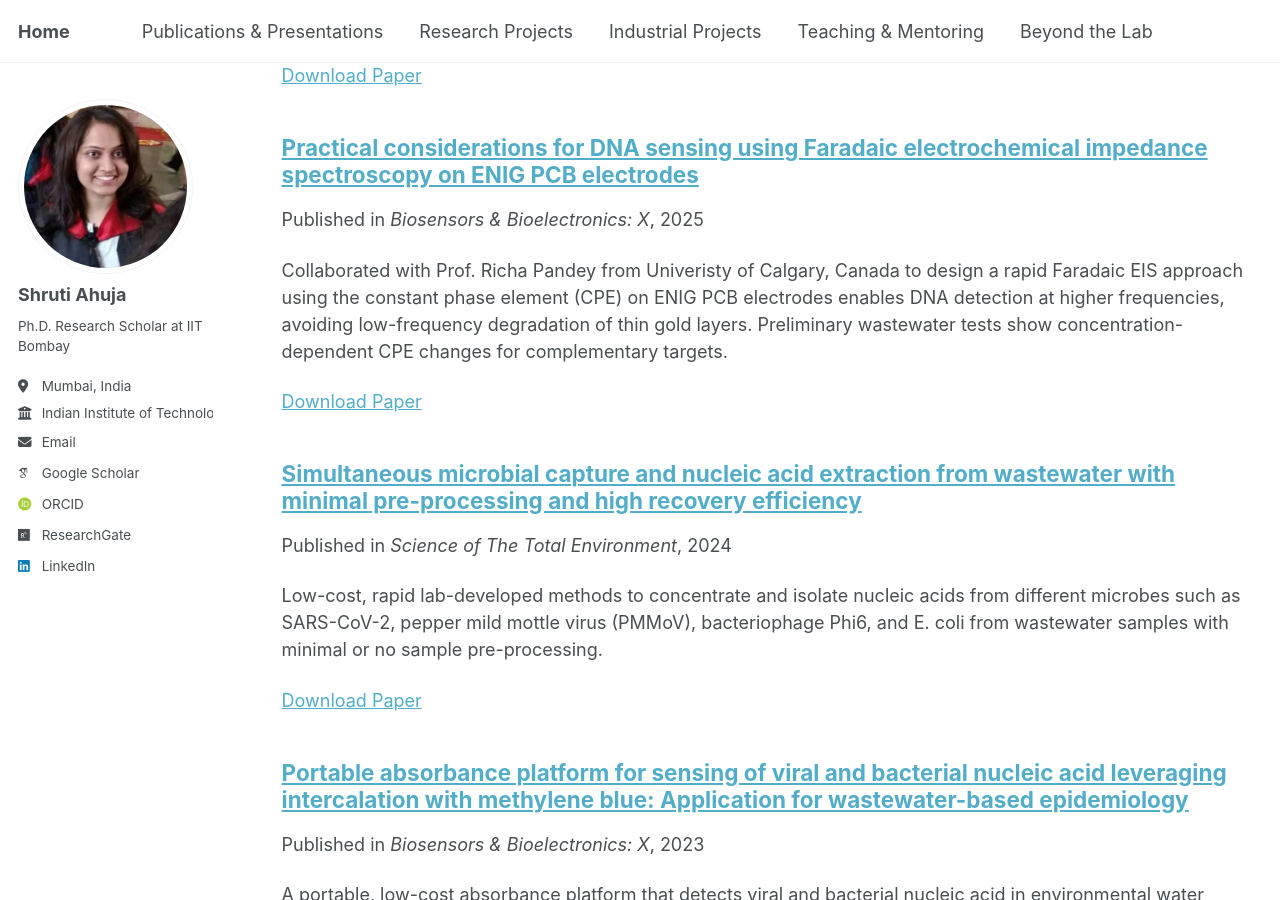
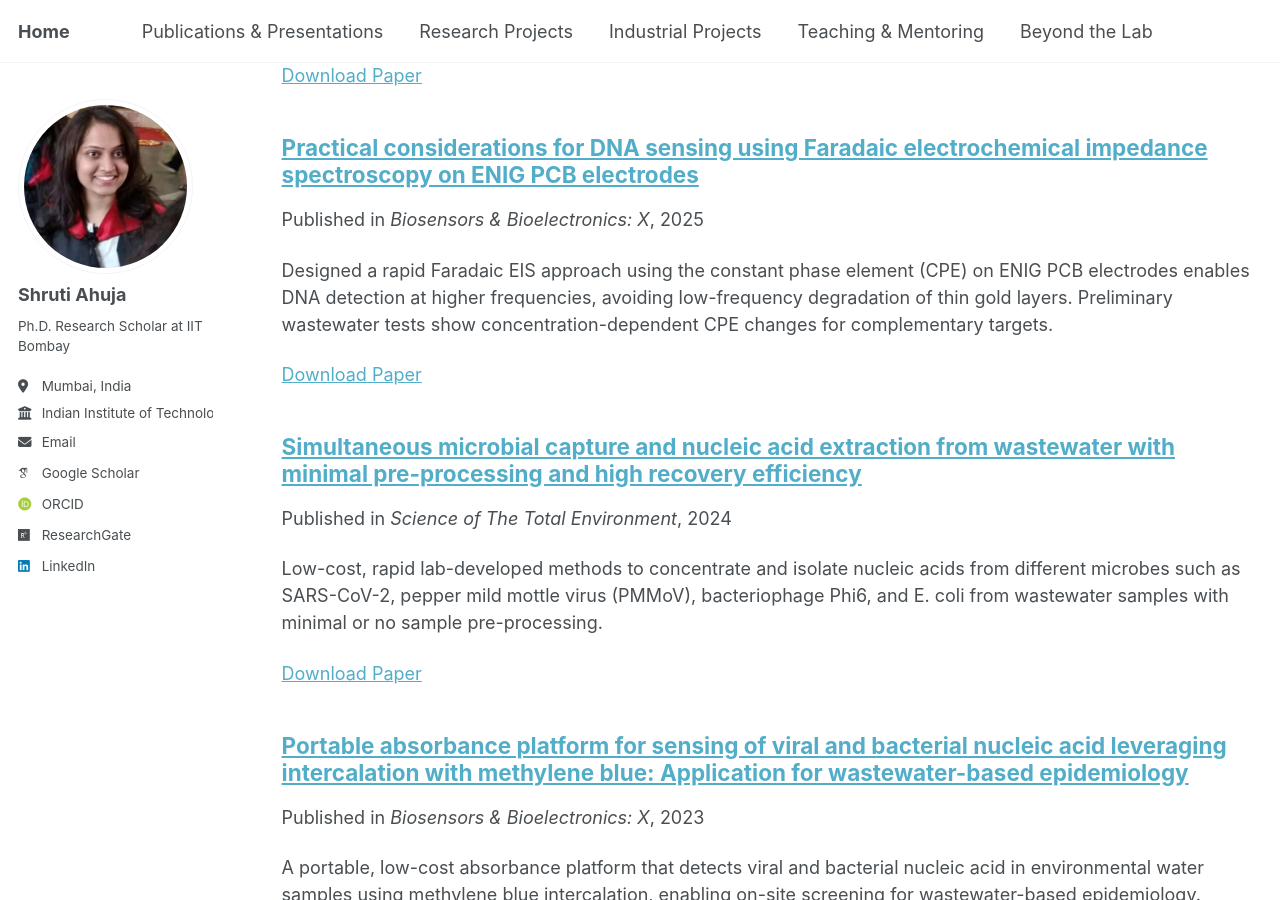
Before and after one commit to shrutiahuja/shrutiahuja.github.io, a Jekyll site: the page built from _pages/publications.html, in a window 1280 px wide and 900 px high, scrolled down 1044 px. Built offline with Jekyll 4.4.1, drawn with Linux system fonts in a browser that asks for light colours; some web fonts are replaced; a script that is not in the unit is left out.

Commit message:
Update 2025-03-01-practical.md

```diff
--- a/_publications/2025-03-01-practical.md
+++ b/_publications/2025-03-01-practical.md
@@ -3,7 +3,7 @@ title: "Practical considerations for DNA sensing using Faradaic electrochemical
 collection: publications
 category: manuscripts
 permalink: /publication/2025-03-01-practical.md
-excerpt: 'Collaborated with Prof. Richa Pandey from Univeristy of Calgary, Canada to design a rapid Faradaic EIS approach using the constant phase element (CPE) on ENIG PCB electrodes enables DNA detection at higher frequencies, avoiding low-frequency degradation of thin gold layers. Preliminary wastewater tests show concentration-dependent CPE changes for complementary targets. '
+excerpt: 'Designed a rapid Faradaic EIS approach using the constant phase element (CPE) on ENIG PCB electrodes enables DNA detection at higher frequencies, avoiding low-frequency degradation of thin gold layers. Preliminary wastewater tests show concentration-dependent CPE changes for complementary targets. '
 date: 2025-03-01
 venue: 'Biosensors & Bioelectronics: X'
 paperurl: 'https://doi.org/10.1016/j.biosx.2024.100569'
```
